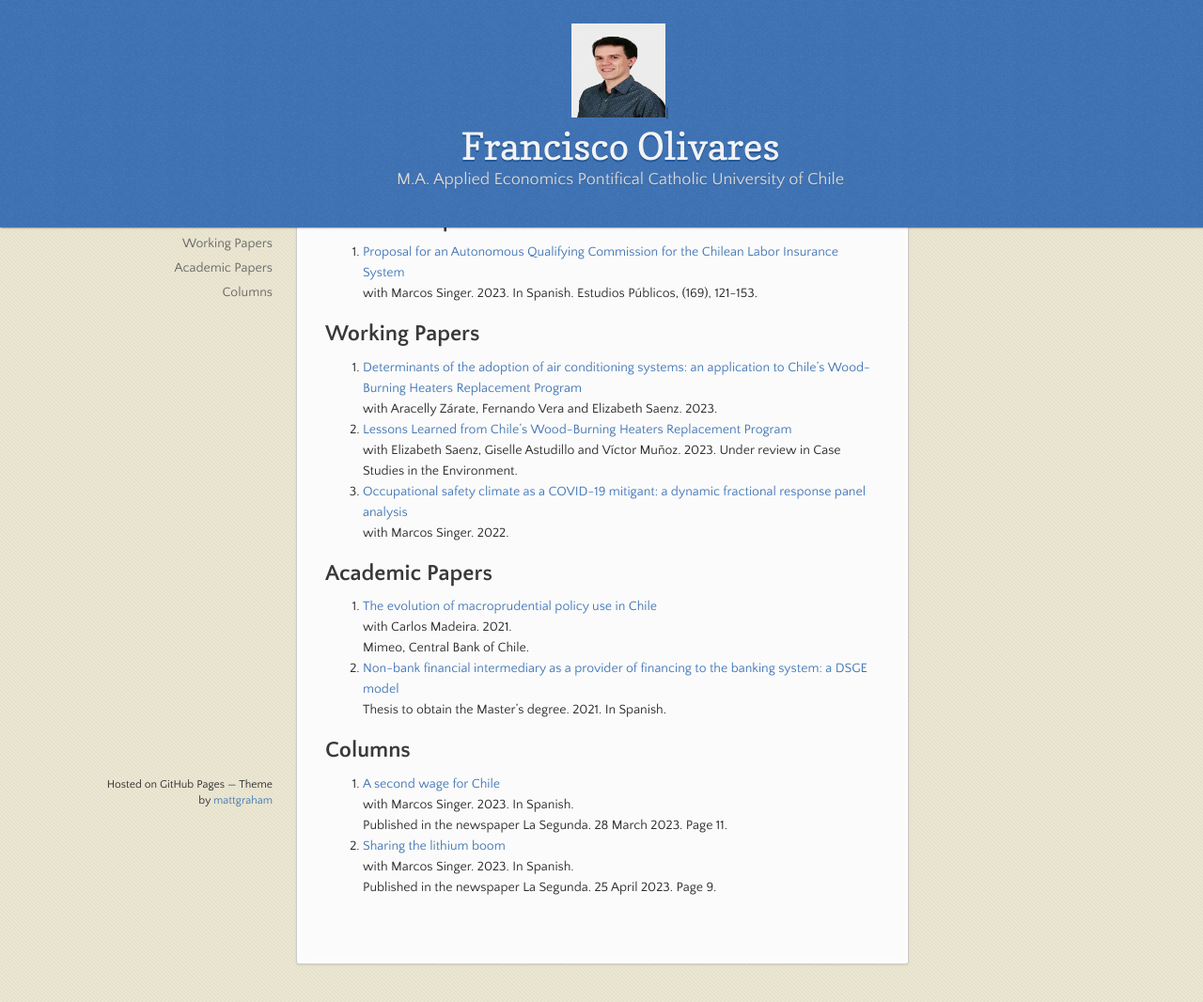
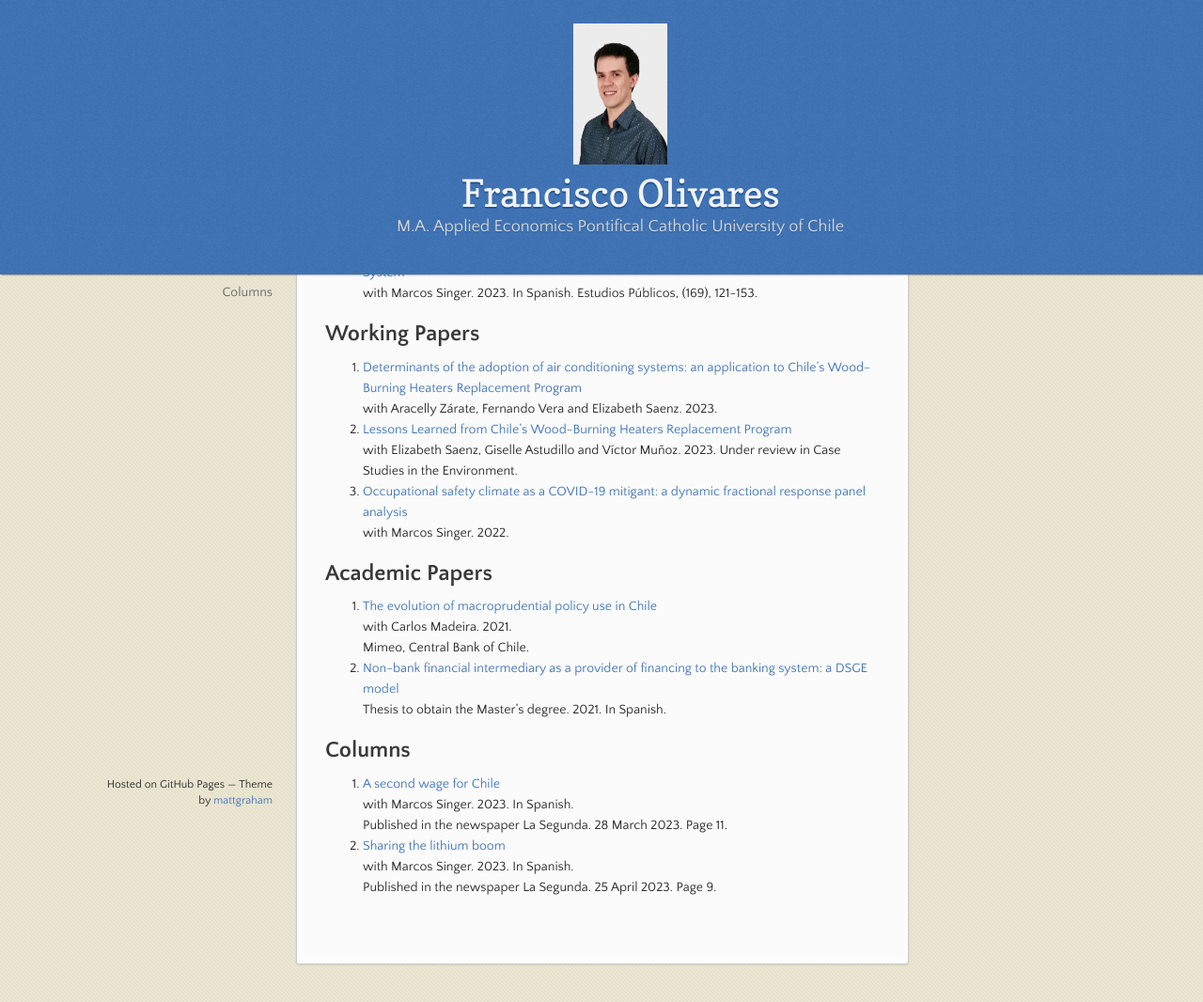
Before and after one commit to fco-olivares/fco-olivares.github.io, a Jekyll site: the page built from index.md, in a window 1280 px wide. Shown: the whole page at 94% size. Built offline with Jekyll 4.4.1, drawn with Linux system fonts in a browser that asks for light colours; our own code applies the rules of GitHub Pages for plain Markdown files.

Commit message:
Update default.html

```diff
--- a/_layouts/default.html
+++ b/_layouts/default.html
@@ -18,7 +18,8 @@
   <body>
 
       <header>
-	<img src="https://fco-olivares.github.io/Foto%20profesional-compressed.jpg" alt="Foto" width="100" height="100"/>|<h1>{{ site.title | default: site.github.repository_name }}</h1>
+	<img src="https://fco-olivares.github.io/Foto%20profesional-compressed.jpg" alt="Foto" width="100" height="150"/>
+	<h1>{{ site.title | default: site.github.repository_name }}</h1>
         <p>{{ page.description | default: site.description | default: site.github.project_tagline }}</p>
       </header>
 
```
